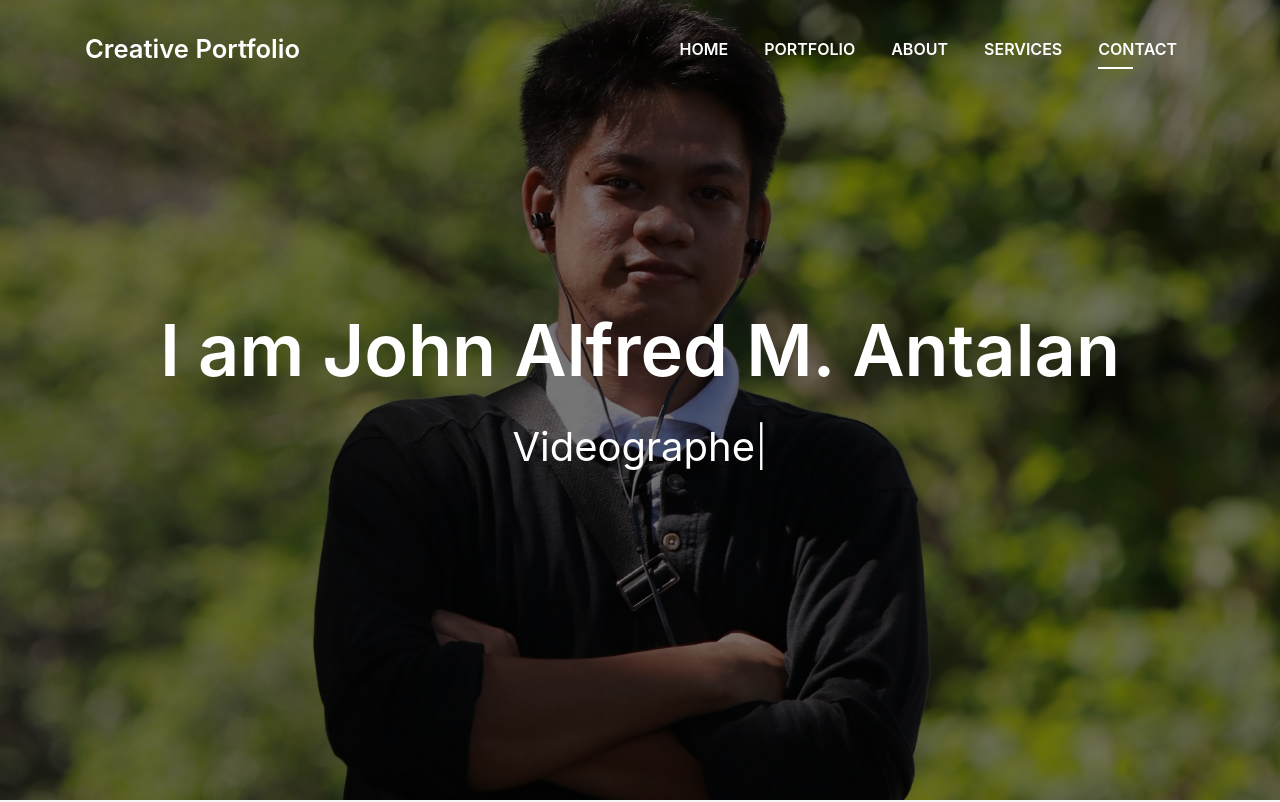
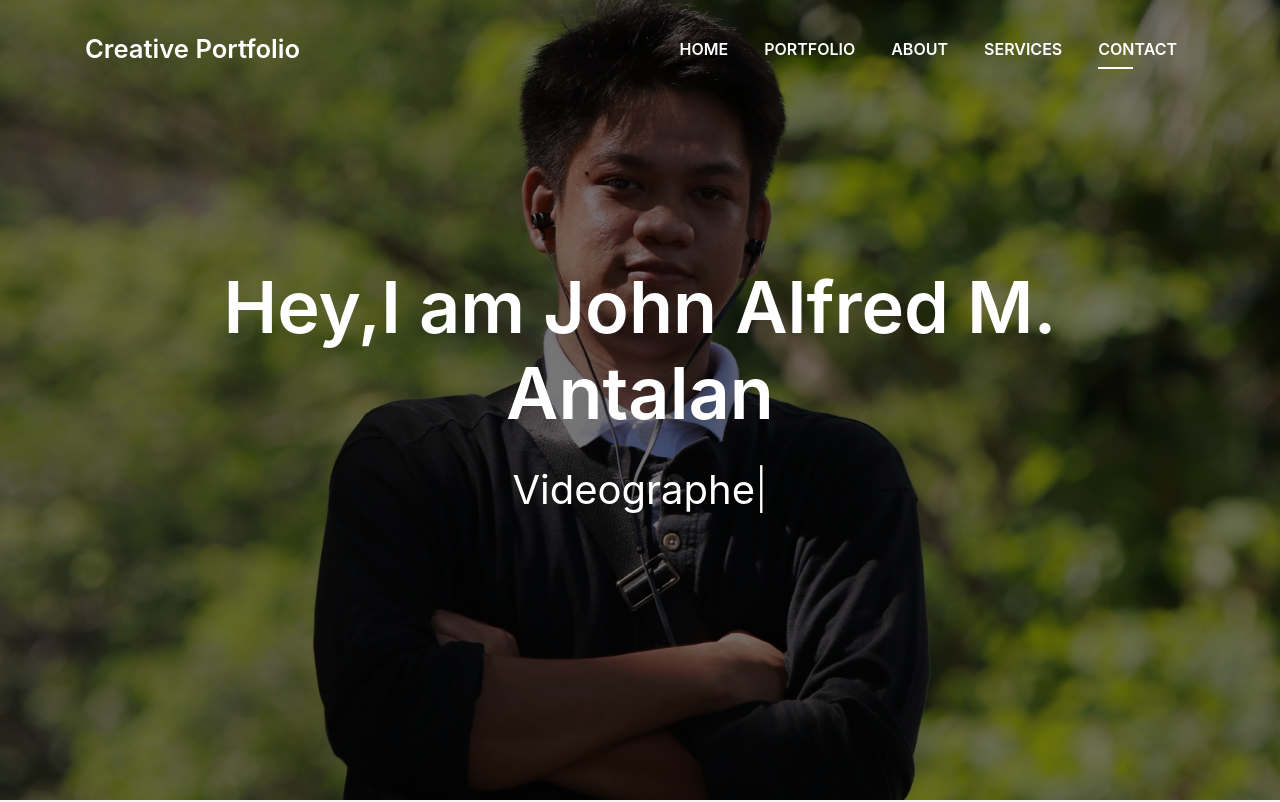
Before and after one commit to Portfolio-JohnAlfred-Antalan/Portfolio-JohnAlfred-Antalan.github.io, a plain HTML site: page index.html in a window 1280 px wide. Shown: the top 802 px of the page. Drawn offline with Linux system fonts and the light colour scheme; files whose address does not match are found by name.

Commit message:
Update index.html

```diff
--- a/index.html
+++ b/index.html
@@ -74,7 +74,7 @@
       <div class="table-cell">
         <div class="container">
           <!--<p class="display-6 color-d">Hello, world!</p>-->
-          <h1 class="intro-title mb-4">I am John Alfred M. Antalan</h1>
+          <h1 class="intro-title mb-4">Hey,I am John Alfred M. Antalan</h1>
           <p class="intro-subtitle"><span class="text-slider-items">Video Editor,Director,Videographer</span><strong class="text-slider"></strong></p>
           <!-- <p class="pt-3"><a class="btn btn-primary btn js-scroll px-4" href="#about" role="button">Learn More</a></p> -->
         </div>
```
